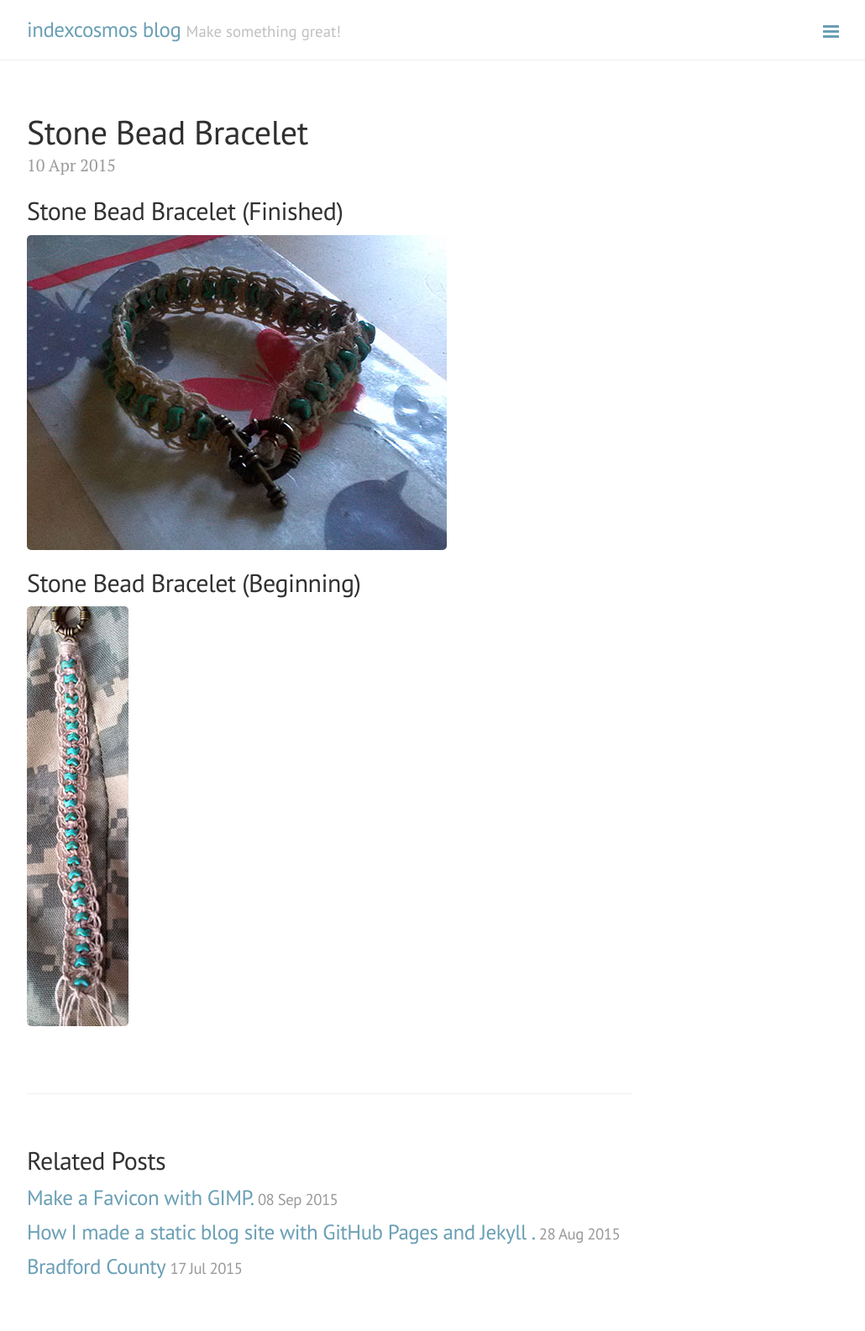
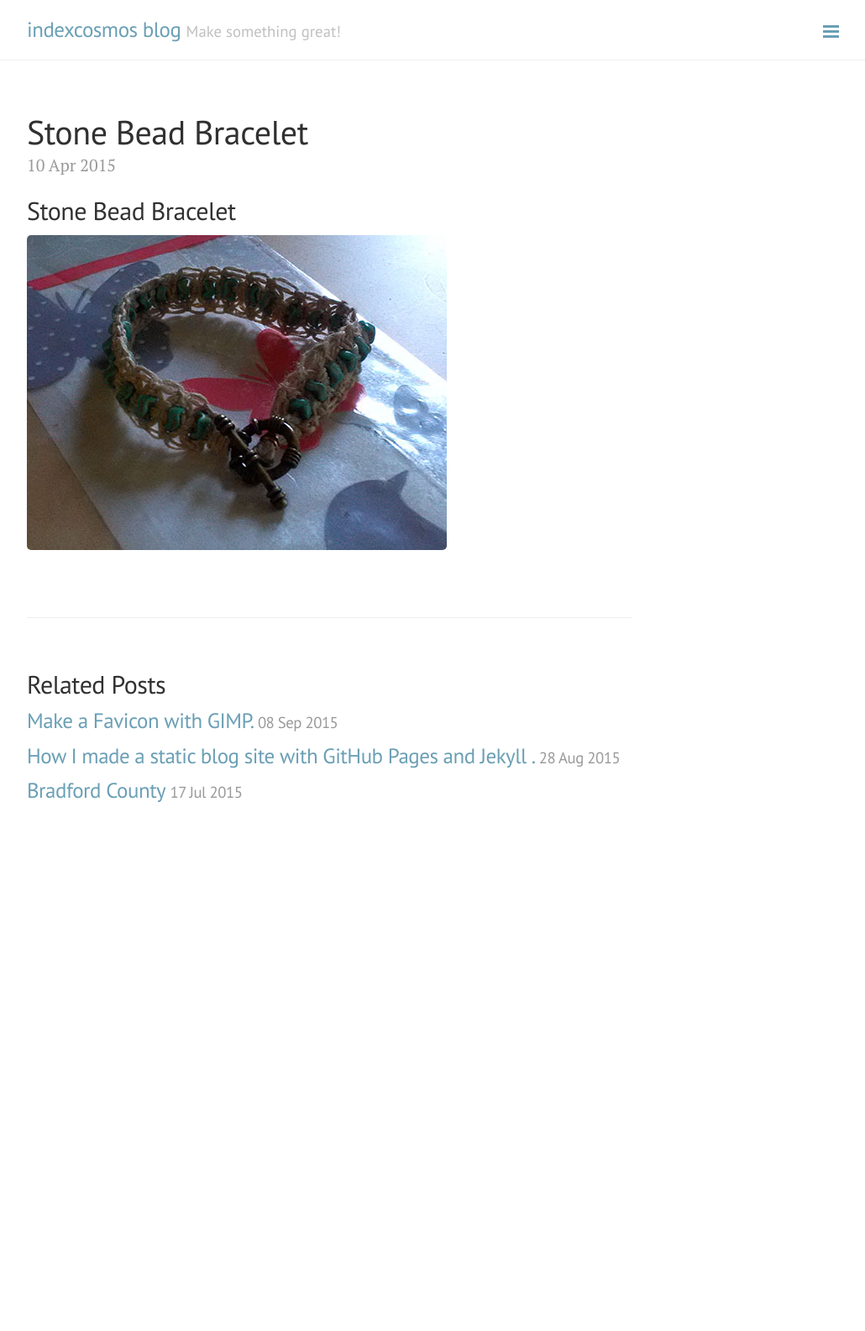
Before and after one commit to indexcosmos/indexcosmos.github.io, a Jekyll site: the page built from _posts/2015-04-10-bracelet.md, in a window 1280 px wide. Shown: the whole page at 84% size, without its empty margins (248-1278 px from the left). Built offline with Jekyll 4.4.1, drawn with Linux system fonts in a browser that asks for light colours; Markdown is read by kramdown in place of the engine named in the settings; after the commit the page ends 1017 px from its top, so only the background shows below that.

Commit message:
update file

```diff
--- a/_posts/2015-04-10-bracelet.md
+++ b/_posts/2015-04-10-bracelet.md
@@ -3,10 +3,6 @@ layout: post
 title: Stone Bead Bracelet
 ---
 
-## Stone Bead Bracelet (Finished)
+## Stone Bead Bracelet
 
 ![Compressed Stone Bead Bracelet (Finished)]({{ https://github.com/indexcosmos/indexcosmos.github.io/blob/master/public/images/portfolio/2015.04.10%20finished%20bracelet.JPG }}/public/images/portfolio/2015.04.10 finished bracelet.JPG)
-
-## Stone Bead Bracelet (Beginning)
-
-![Compressed Stone Bead Bracelet (Beginning)]({{ https://github.com/indexcosmos/indexcosmos.github.io/blob/master/public/images/portfolio/2014.05.02%20beginning%20of%20bracelet.JPG }}/public/images/portfolio/2014.05.02 beginning of bracelet.JPG)
```
Also changed, not shown: portfolio.md (+0 -4 lines).
